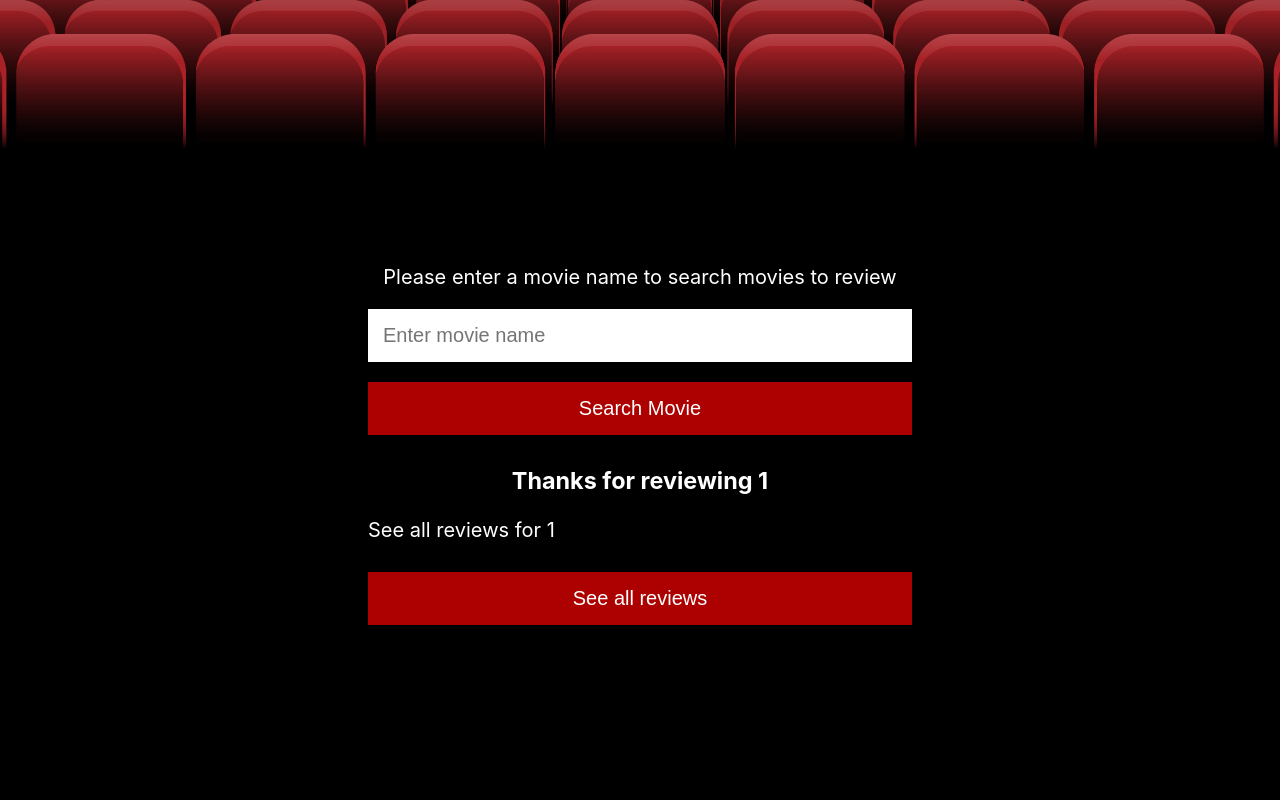
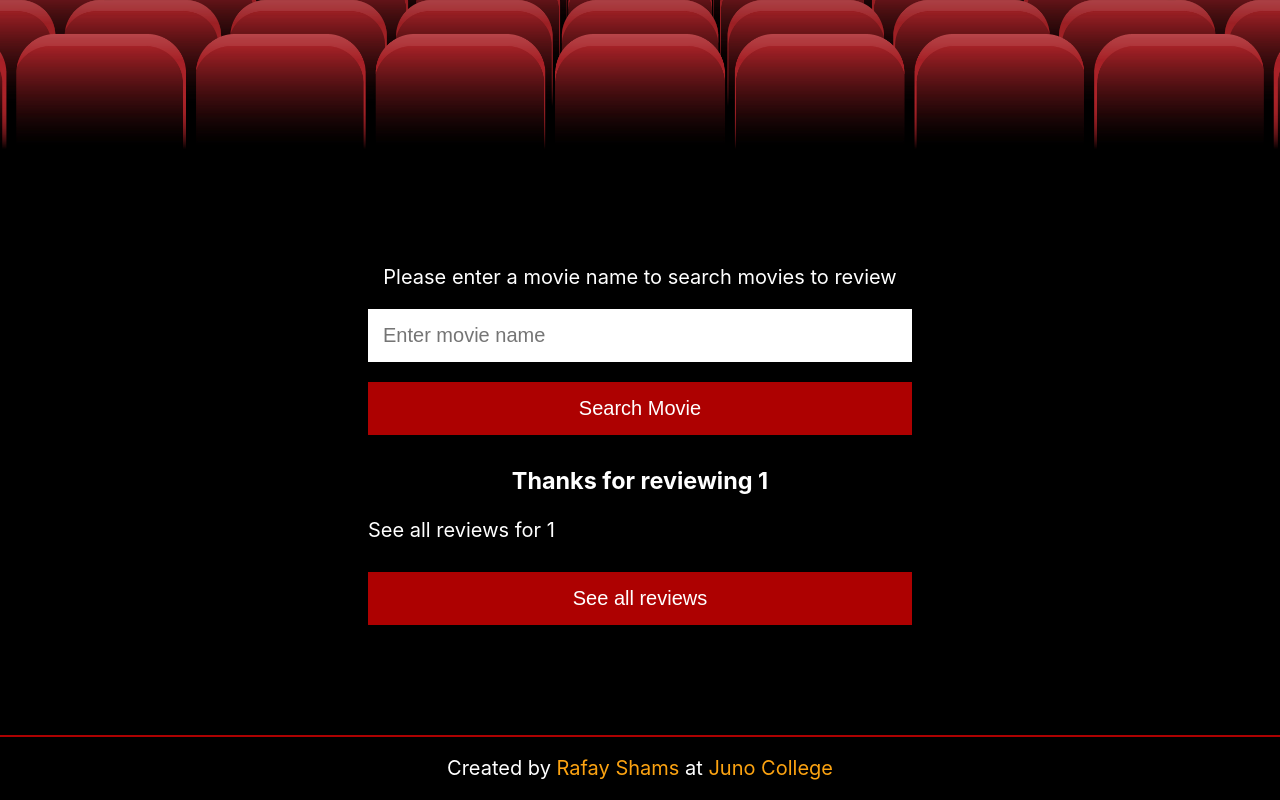
Before and after one commit to RafayShams/rafay-shams-project-three, a React (Create React App) app: page /Thanks/1 in a window 1280 px wide. Shown: the part 644-1444 px from the top of the page. Before the commit the page ends 1279 px from the top, so only its background shows below. Built offline with nearby package versions, Linux system fonts and the light colour scheme; the HTML template or start-up script is replaced by a standard one.

Commit message:
Add Footer component

```diff
--- a/src/App.css
+++ b/src/App.css
@@ -283,6 +283,21 @@ button {
   margin: 0 auto;
 }
 
+/* Footer styles */
+
+footer {
+  margin-top: 100px;
+  border-top: 2px solid #ad0101;
+}
+footer p {
+  text-align: center;
+}
+
+footer a {
+  text-decoration: none;
+  color: #FCA311;
+}
+
 /* Media Queries */
 @media (max-width: 1100px) {
   h1 {
--- a/src/App.js
+++ b/src/App.js
@@ -5,6 +5,7 @@ import MovieList from "./components/MovieList";
 import ReviewList from "./components/ReviewList";
 import Header from "./components/Header";
 import Thanks from "./components/Thanks";
+import Footer from "./components/Footer";
 import { Routes, Route } from "react-router-dom";
 
 //importing stylesheet
@@ -26,6 +27,7 @@ export default function App() {
           <Route path="/Thanks/:movieName" element={<Thanks />} />
         </Routes>
       </div>
+      <Footer />
     </>
   );
 }
--- /dev/null
+++ b/src/components/Footer.js
@@ -0,0 +1,9 @@
+function Footer() {
+  return (
+    <footer>
+      <p>Created by <a href="https://rafayshams.com/">Rafay Shams</a> at <a href="https://junocollege.com/">Juno College</a></p>
+    </footer>
+  )
+}
+
+export default Footer;
--- a/src/components/Thanks.js
+++ b/src/components/Thanks.js
@@ -1,5 +1,7 @@
 import { useParams, Link } from "react-router-dom";
 
+// This component thanks the user for submitting a review and allows them to
+// see all reviews for a particular movie.
 function Thanks() {
   const { movieName } = useParams();
 
```
